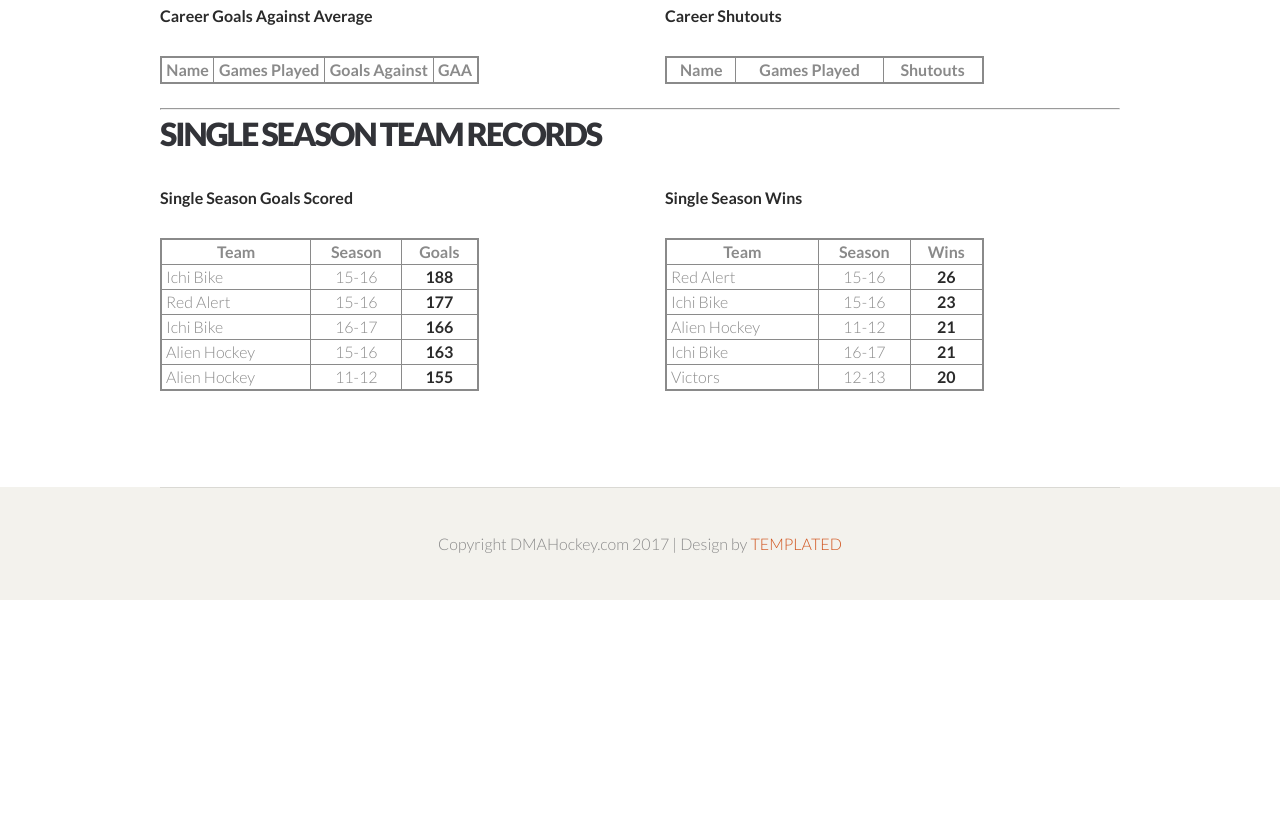
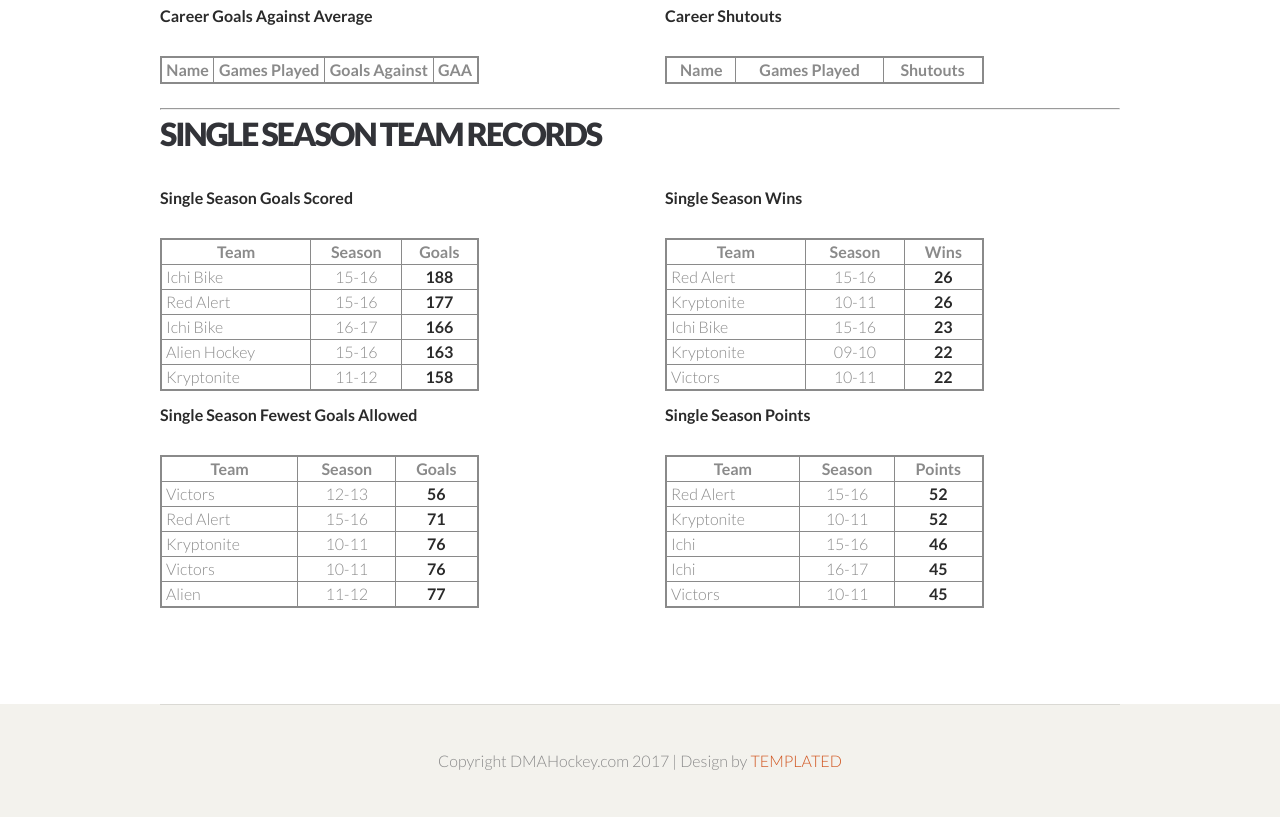
Before and after one commit to THansenite/DMAH5, a PHP site: page /stats.php in a window 1280 px wide. Shown: the part 1588-2405 px from the top of the page. Before the commit the page ends 2188 px from the top, so only its background shows below. Run offline with PHP 8.4, Linux system fonts and the light colour scheme; data that the repository does not hold is empty; some libraries are stand-ins or nearby versions.

Commit message:
Updated some stats and fixed a team page error

```diff
--- a/_DEV/stats.php
+++ b/_DEV/stats.php
@@ -1049,9 +1049,9 @@
 											<td align=center><strong>163</strong></td>
 										</tr>
 										<tr>
-												<td align=left>Alien Hockey</td>
+											<td align=left>Kryptonite</td>
 											<td align=center>11-12</td>
-												<td align=center><strong>155</strong></td>
+											<td align=center><strong>158</strong></td>
 										</tr>
 
 									</tbody>
@@ -1081,24 +1081,118 @@
 											<td align=center><strong>26</strong></td>
 										</tr>
 										<tr>
+											<td align=left>Kryptonite</td>
+											<td align=center>10-11</td>
+											<td align=center><strong>26</strong></td>
+										</tr>
+										<tr>
 											<td align=left>Ichi Bike</td>
 											<td align=center>15-16</td>
 											<td align=center><strong>23</strong></td>
 										</tr>
 										<tr>
-												<td align=left>Alien Hockey</td>
-												<td align=center>11-12</td>
-												<td align=center><strong>21</strong></td>
-											</tr>
-											<tr>
-												<td align=left>Ichi Bike</td>
-												<td align=center>16-17</td>
-												<td align=center><strong>21</strong></td>
+											<td align=left>Kryptonite</td>
+											<td align=center>09-10</td>
+											<td align=center><strong>22</strong></td>
 										</tr>
 										<tr>
 											<td align=left>Victors</td>
+											<td align=center>10-11</td>
+											<td align=center><strong>22</strong></td>
+										</tr>
+
+									</tbody>
+									</table>
+									</div>
+
+							<br />
+						</section>
+					</div>
+
+					<div class="6u">
+							<section id="content" >
+								<header><strong>Single Season Fewest Goals Allowed</strong></header>
+								<div id="standings">
+								<table>
+									<thead>
+										<tr>
+											<th>Team</th>
+											<th>Season</th>
+											<th>Goals</th>
+										</tr>
+									</thead>
+									<tbody>
+										<tr>
+											<td align=left>Victors</td>
 											<td align=center>12-13</td>
-												<td align=center><strong>20</strong></td>
+											<td align=center><strong>56</strong></td>
+										</tr>
+										<tr>
+											<td align=left>Red Alert</td>
+											<td align=center>15-16</td>
+											<td align=center><strong>71</strong></td>
+										</tr>
+										<tr>
+											<td align=left>Kryptonite</td>
+											<td align=center>10-11</td>
+											<td align=center><strong>76</strong></td>
+										</tr>
+										<tr>
+											<td align=left>Victors</td>
+											<td align=center>10-11</td>
+											<td align=center><strong>76</strong></td>
+										</tr>
+										<tr>
+											<td align=left>Alien</td>
+											<td align=center>11-12</td>
+											<td align=center><strong>77</strong></td>
+										</tr>
+
+									</tbody>
+									</table>
+									</div>
+
+							<br />
+						</section>
+					</div>
+
+					<div class="6u">
+							<section id="content" >
+								<header><strong>Single Season Points</strong></header>
+								<div id="standings">
+								<table>
+									<thead>
+										<tr>
+											<th>Team</th>
+											<th>Season</th>
+											<th>Points</th>
+										</tr>
+									</thead>
+									<tbody>
+										<tr>
+											<td align=left>Red Alert</td>
+											<td align=center>15-16</td>
+											<td align=center><strong>52</strong></td>
+										</tr>
+										<tr>
+											<td align=left>Kryptonite</td>
+											<td align=center>10-11</td>
+											<td align=center><strong>52</strong></td>
+										</tr>
+										<tr>
+											<td align=left>Ichi</td>
+											<td align=center>15-16</td>
+											<td align=center><strong>46</strong></td>
+										</tr>
+										<tr>
+											<td align=left>Ichi</td>
+											<td align=center>16-17</td>
+											<td align=center><strong>45</strong></td>
+										</tr>
+										<tr>
+											<td align=left>Victors</td>
+											<td align=center>10-11</td>
+											<td align=center><strong>45</strong></td>
 										</tr>
 
 									</tbody>
@@ -1115,6 +1209,9 @@
 				</div>
 
 			</div>
+
+
+
 		</div>
 
 
--- a/_DEV/team.php
+++ b/_DEV/team.php
@@ -104,7 +104,6 @@
 	while ($row = mysqli_fetch_assoc($result)) {
 				$first = $row['first'];
 				$last = $row['last'];
-				$team = $row['abbreviation'];
 				$goals = $row['G'];
 				$assists = $row['A'];
 				$points = $row['Pts'];
```
Also changed, not shown: _DEV/records.php (+105 -11 lines). Lines whose indentation alone changed are shown as unchanged.
